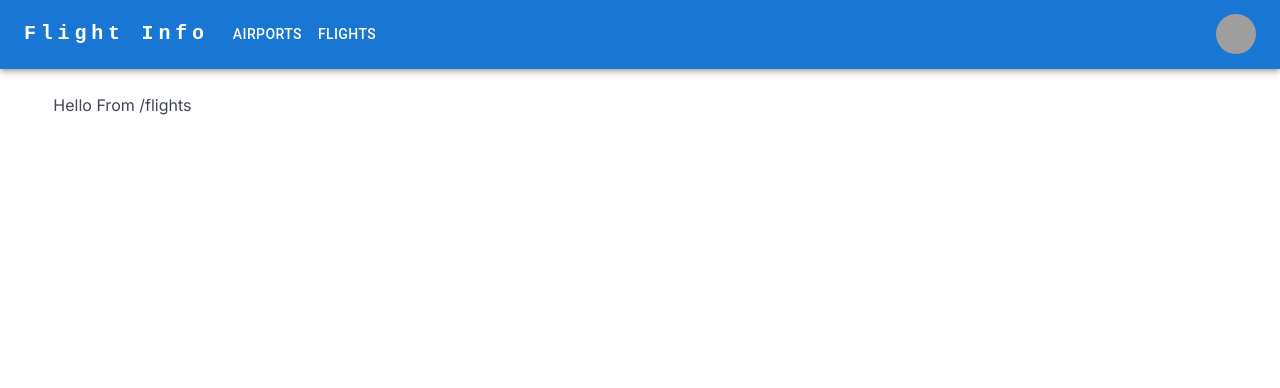
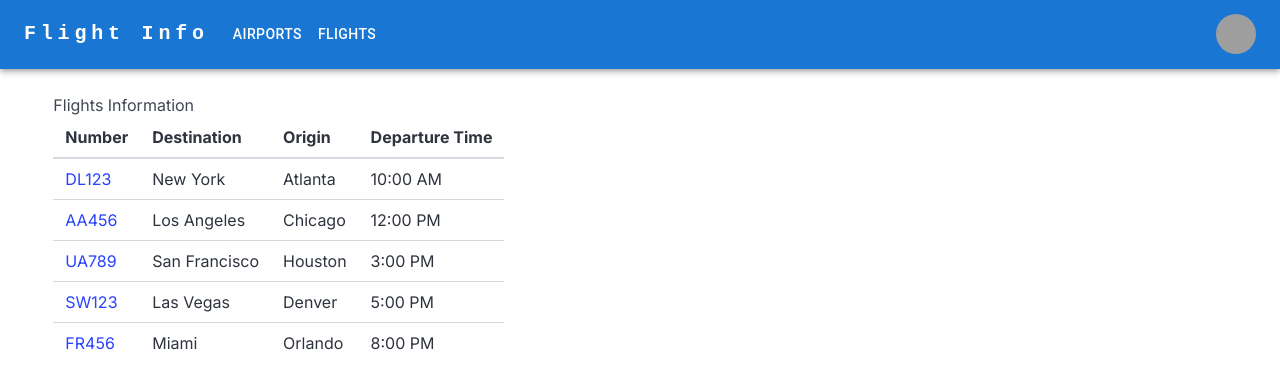
Before and after one commit to rachelleskinner/csci409sp24-week3, a Next.js app in the folder airport-info/: page /flights in a window 1280 px wide. Shown: the top 388 px of the page. Built offline with nearby package versions, Linux system fonts and the light colour scheme; grey boxes are pictures that could not be loaded.

Commit message:
Initial Flights Route

```diff
--- a/airport-info/src/app/flights/page.tsx
+++ b/airport-info/src/app/flights/page.tsx
@@ -1,5 +1,46 @@
-export default function Flights(){
-    return(
-        <div>Hello From /flights</div>
-    )
+// Import necessary modules from Next.js
+import Head from 'next/head'
+import Link from 'next/link';
+
+function FlightsPage() {
+  // Array containing flight data
+  const flights = [
+    { id: 1, number: 'DL123', destination: 'New York', origin: 'Atlanta', departureTime: '10:00 AM' },
+    { id: 2, number: 'AA456', destination: 'Los Angeles', origin: 'Chicago', departureTime: '12:00 PM' },
+    { id: 3, number: 'UA789', destination: 'San Francisco', origin: 'Houston', departureTime: '3:00 PM' },
+    { id: 4, number: 'SW123', destination: 'Las Vegas', origin: 'Denver', departureTime: '5:00 PM' },
+    { id: 5, number: 'FR456', destination: 'Miami', origin: 'Orlando', departureTime: '8:00 PM' }
+  ];
+
+  return (
+    <div>
+      <h1>Flights Information</h1>
+      <table className="table">
+        <thead>
+          <tr>
+            <th>Number</th>
+            <th>Destination</th>
+            <th>Origin</th>
+            <th>Departure Time</th>
+          </tr>
+        </thead>
+        <tbody>
+          {flights.map((flight) => (
+            <tr key={flight.id}>
+              <td>
+                <Link href={`/flights/${flight.id}`}>
+                    {flight.number}
+                </Link>
+              </td>
+              <td>{flight.destination}</td>
+              <td>{flight.origin}</td>
+              <td>{flight.departureTime}</td>
+            </tr>
+          ))}
+        </tbody>
+      </table>
+    </div>
+  );
 }
+
+export default FlightsPage;
```
